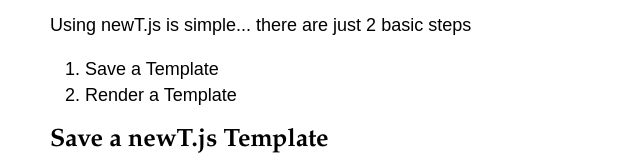
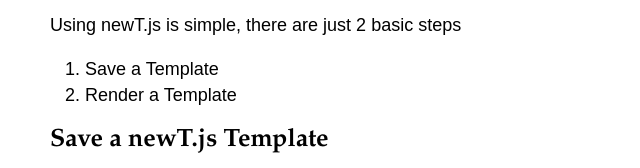
Before and after one commit to jeffreytierney/newT, a plain HTML site: page index.html in a window 1280 px wide. Shown: the part 841-1009 px from the top of the page, 280-920 px from the left. Drawn offline with Linux system fonts and the light colour scheme.

Commit message:
kill ellipse

```diff
--- a/index.html
+++ b/index.html
@@ -57,7 +57,7 @@
         </div>
 
         <div id="">
-            <p>Using newT.js is simple... there are just 2 basic steps</p>
+            <p>Using newT.js is simple, there are just 2 basic steps</p>
             <ol>
                 <li>Save a Template</li>
                 <li>Render a Template</li>
@@ -113,7 +113,7 @@
 <div class="highlight"><pre><span class="nt">&lt;div&gt;</span>hello newT world!&quot;<span class="nt">&lt;/div&gt;</span>
 </pre></div>
 
-            </code>
+</code>
             <p>Pretty painless, right? Since newT.js always returns a valid
             DOM fragment or element, it's easy to just append it to any
             element, in this case, the body element.</p>
```
